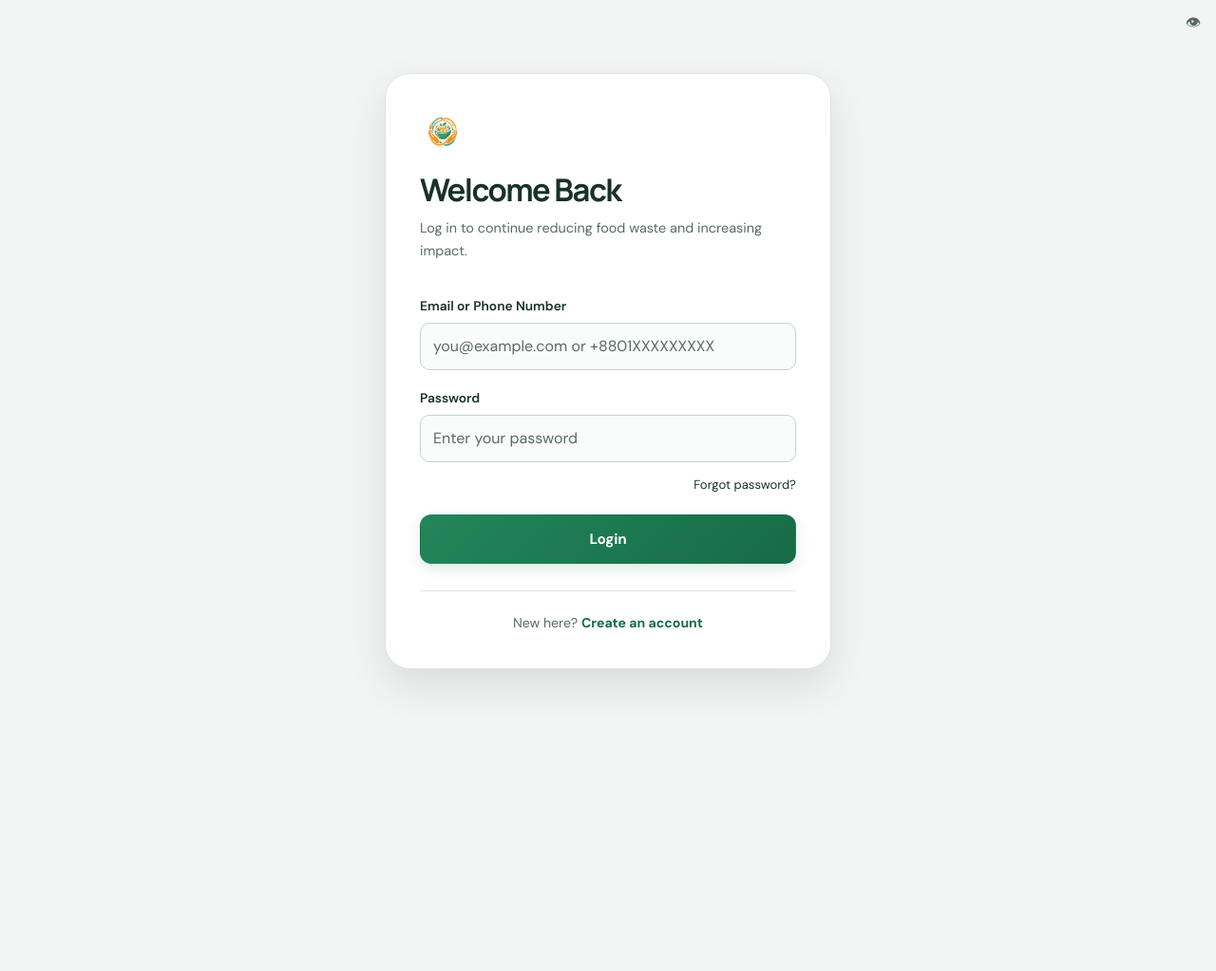
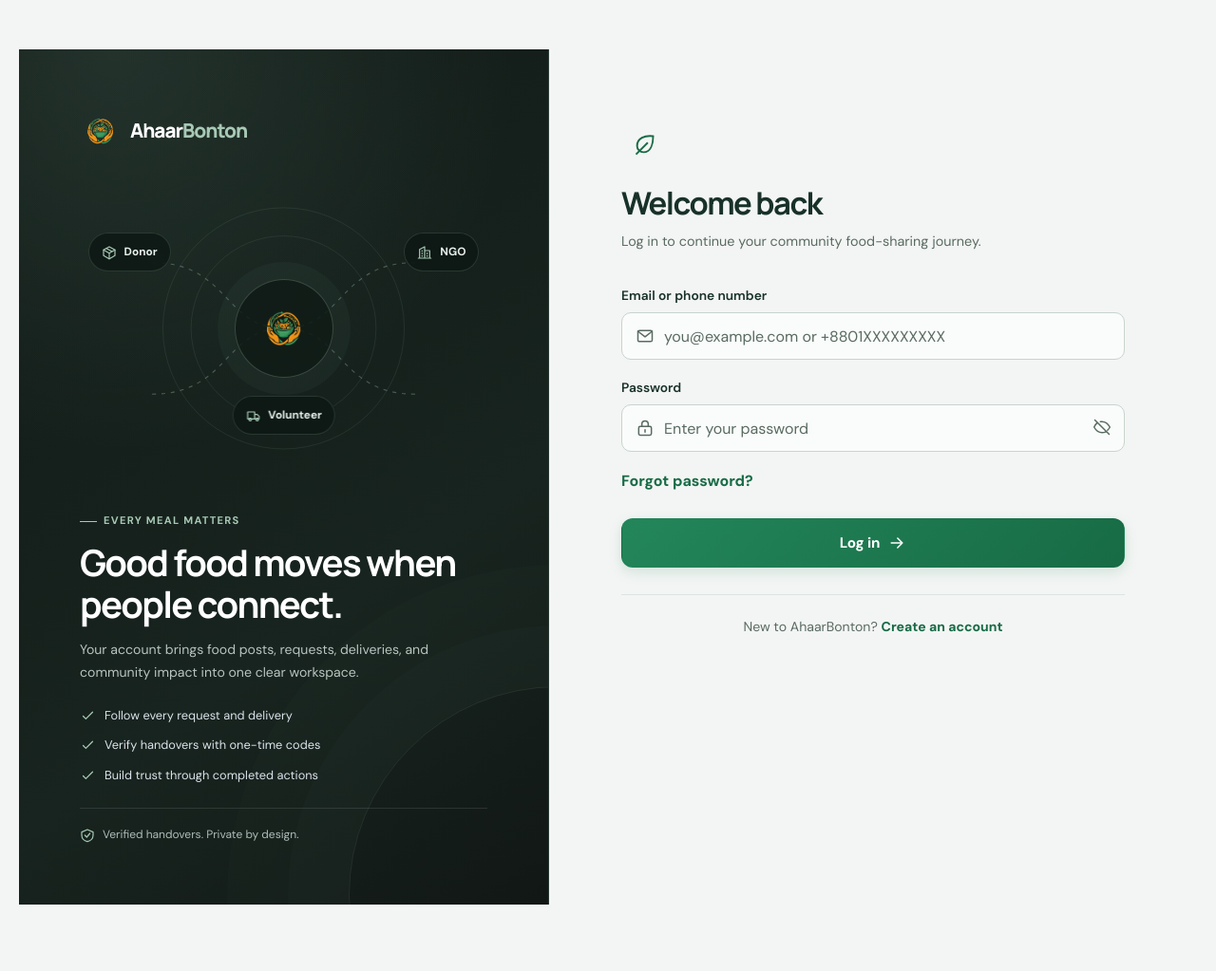
Before and after one commit to TajkirHossen-14/Ahaar_Bonton, a Django app: page /login/ in a window 1280 px wide. Shown: the whole page at 95% size. Before the commit the page ends 726 px from the top, so only its background shows below. Run offline with Django 5.2, Linux system fonts and the light colour scheme.

Commit message:
feat(auth): redesign login with accessible split layout

```diff
--- a/templates/auth/login.html
+++ b/templates/auth/login.html
@@ -1,80 +1,78 @@
 {% extends 'base.html' %}
 {% load static %}
-
-{% block page_title %}Login - AhaarBonton{% endblock %}
+{% block page_title %}Log in - AhaarBonton{% endblock %}
+{% block body_class %}auth-page{% endblock %}
 
 {% block content %}
 <section class="auth-wrapper">
-    <div class="auth-card">
-        <header class="auth-header">
-            <div class="auth-logo">
-                <img src="{% static 'img/AhaarBonton Logo [PNG].png' %}" alt="AhaarBonton Logo">
+    <div class="auth-shell auth-shell-login">
+        <aside class="auth-story" aria-label="About AhaarBonton">
+            <a href="{% url 'home' %}" class="brand" aria-label="AhaarBonton home">
+                <span class="brand-mark"><img src="{% static 'img/AhaarBonton Logo [PNG].png' %}" alt=""></span>
+                <span class="brand-name">Ahaar<span>Bonton</span></span>
+            </a>
+            <div class="auth-network" aria-hidden="true">
+                <svg class="auth-network-lines" viewBox="0 0 520 340" fill="none">
+                    <circle cx="260" cy="170" r="118"/>
+                    <circle cx="260" cy="170" r="154"/>
+                    <path d="M92 86C190 86 184 170 260 170S330 254 428 254"/>
+                    <path d="M92 254C190 254 184 170 260 170S330 86 428 86"/>
+                </svg>
+                <div class="auth-network-center"><img src="{% static 'img/AhaarBonton Logo [PNG].png' %}" alt=""></div>
+                <div class="auth-network-node node-donor"><svg class="icon"><use href="#i-box"/></svg><span>Donor</span></div>
+                <div class="auth-network-node node-ngo"><svg class="icon"><use href="#i-building"/></svg><span>NGO</span></div>
+                <div class="auth-network-node node-volunteer"><svg class="icon"><use href="#i-truck"/></svg><span>Volunteer</span></div>
             </div>
+            <div class="auth-story-copy">
+                <span class="auth-story-eyebrow">Every meal matters</span>
+                <h2>Good food moves when people connect.</h2>
+                <p>Your account brings food posts, requests, deliveries, and community impact into one clear workspace.</p>
+                <ul class="auth-story-list">
+                    <li><svg class="icon" aria-hidden="true"><use href="#i-check"/></svg>Follow every request and delivery</li>
+                    <li><svg class="icon" aria-hidden="true"><use href="#i-check"/></svg>Verify handovers with one-time codes</li>
+                    <li><svg class="icon" aria-hidden="true"><use href="#i-check"/></svg>Build trust through completed actions</li>
+                </ul>
+                <div class="auth-story-proof"><svg class="icon" aria-hidden="true"><use href="#i-shield"/></svg>Verified handovers. Private by design.</div>
+            </div>
+        </aside>
 
-            <h2>Welcome Back</h2>
-            <p>Log in to continue reducing food waste and increasing impact.</p>
-        </header>
-
-        <form method="post" action="{% url 'login' %}">
-            {% csrf_token %}
-
-            <div>
-                <label for="id_identifier">Email or Phone Number</label>
-                <input
-                    type="text"
-                    id="id_identifier"
-                    name="identifier"
-                    value="{{ form.identifier.value|default:'' }}"
-                    placeholder="you@example.com or +8801XXXXXXXXX"
-                    required
-                >
-                {% if form.identifier.errors %}
-                    <p class="location-error">{{ form.identifier.errors.0 }}</p>
+        <div class="auth-card">
+            <header class="auth-header">
+                <div class="auth-logo"><svg aria-hidden="true"><use href="#i-leaf"/></svg></div>
+                <h1>Welcome back</h1>
+                <p>Log in to continue your community food-sharing journey.</p>
+            </header>
+            <form method="post" action="{% url 'login' %}" novalidate data-enhanced-form>
+                {% csrf_token %}
+                <input type="hidden" name="next" value="{{ next }}">
+                <div class="form-summary hidden" data-form-summary role="alert" tabindex="-1"></div>
+                {% if form.non_field_errors %}
+                    <div class="alert alert-error" role="alert">{{ form.non_field_errors }}</div>
                 {% endif %}
-            </div>
-
-            <div class="password-wrapper">
-                <label for="password">Password</label>
-                <input
-                    type="password"
-                    id="password"
-                    name="password"
-                    placeholder="Enter your password"
-                    required
-                >
-                <button
-                    id="togglePassword"
-                    class="password-toggle"
-                    type="button"
-                    aria-label="Show password"
-                    aria-pressed="false"
-                >
-                    <span class="eye-icon" aria-hidden="true">&#128065;</span>
-                </button>
-                {% if form.password.errors %}
-                    <p class="location-error">{{ form.password.errors.0 }}</p>
-                {% endif %}
-            </div>
-
-            <div style="text-align:right; margin-top:-0.5rem;
-                        margin-bottom:1rem;">
-                <a href="{% url 'password_reset' %}"
-                   style="font-size:0.82rem;
-                          color:var(--muted);
-                          text-decoration:none;
-                          transition:var(--transition);"
-                   onmouseover="this.style.color='var(--green-700)'"
-                   onmouseout="this.style.color='var(--muted)'">
-                    Forgot password?
-                </a>
-            </div>
-
-            <button type="submit" class="btn btn-primary btn-lg btn-full">Login</button>
-        </form>
-
-        <footer class="auth-footer">
-            <p>New here? <a href="{% url 'register' %}" class="auth-link">Create an account</a></p>
-        </footer>
+                <div class="form-group">
+                    <label for="id_identifier">Email or phone number</label>
+                    <div class="input-with-icon">
+                        <svg class="icon" aria-hidden="true"><use href="#i-mail"/></svg>
+                        <input type="text" id="id_identifier" name="identifier" value="{{ form.identifier.value|default:'' }}" autocomplete="username" placeholder="you@example.com or +8801XXXXXXXXX" required>
+                    </div>
+                    {{ form.identifier.errors }}
+                </div>
+                <div class="form-group">
+                    <label for="id_password">Password</label>
+                    <div class="password-field input-with-icon">
+                        <svg class="icon" aria-hidden="true"><use href="#i-lock"/></svg>
+                        <input type="password" id="id_password" name="password" autocomplete="current-password" placeholder="Enter your password" required>
+                        <button type="button" class="password-toggle" data-target="id_password" aria-label="Show password" aria-pressed="false"><svg class="icon" aria-hidden="true"><use href="#i-eye-off"/></svg></button>
+                    </div>
+                    {{ form.password.errors }}
+                </div>
+                <div class="form-actions">
+                    <a href="{% url 'password_reset' %}" class="muted auth-inline-link">Forgot password?</a>
+                </div>
+                <button type="submit" class="btn btn-primary btn-lg btn-full">Log in <svg class="icon" aria-hidden="true"><use href="#i-arrow"/></svg></button>
+            </form>
+            <footer class="auth-footer">New to AhaarBonton? <a href="{% url 'register' %}">Create an account</a></footer>
+        </div>
     </div>
 </section>
 {% endblock %}
```
